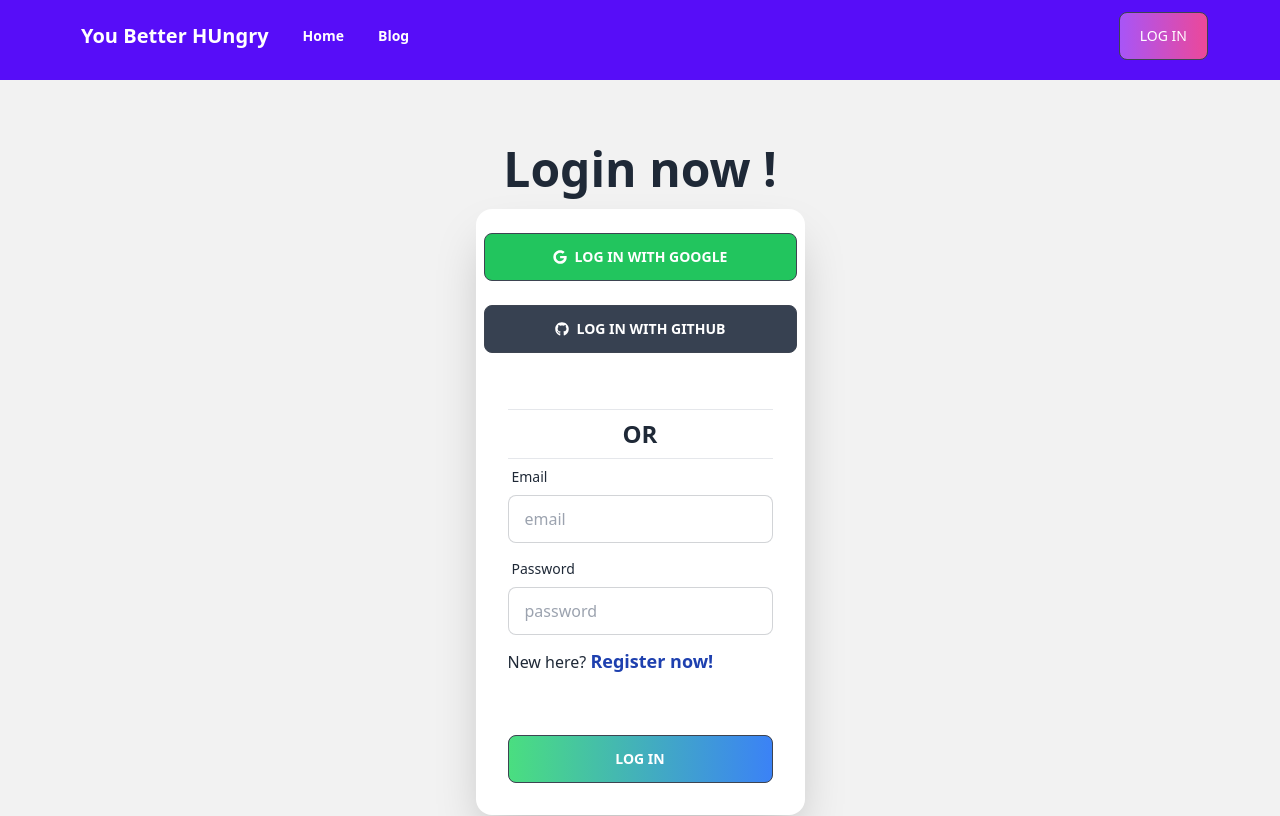
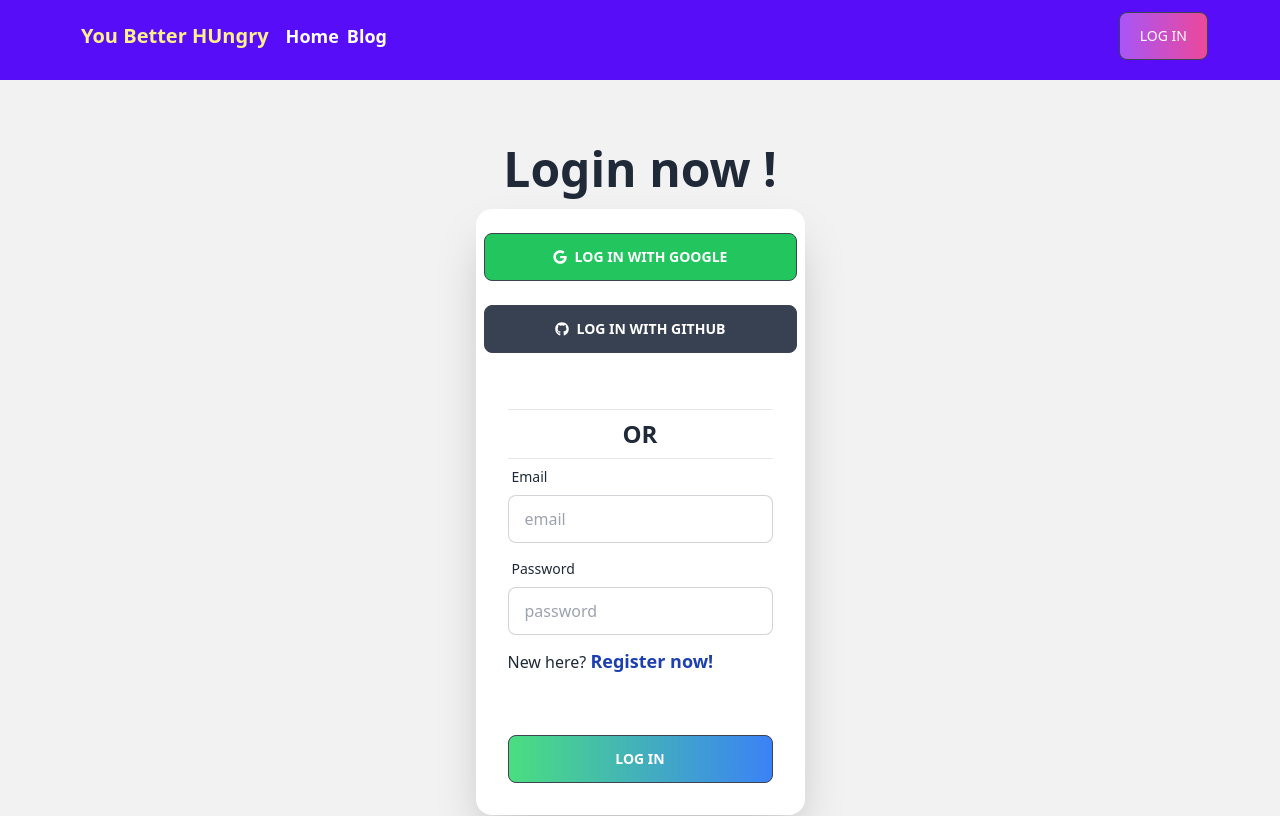
Before and after one commit to joy4563/You_Better_Hungry_Client, a React (Vite) app: page /login in a window 1280 px wide. Shown: the top 816 px of the page. Built offline with nearby package versions, Linux system fonts and the light colour scheme; no server answers.

Commit message:
set active route

```diff
--- a/package.json
+++ b/package.json
@@ -10,6 +10,8 @@
     "preview": "vite preview"
   },
   "dependencies": {
+    "@heroicons/react": "^2.0.17",
+    "@smastrom/react-rating": "^1.3.1",
     "daisyui": "^2.51.6",
     "firebase": "^9.21.0",
     "html2canvas": "^1.4.1",
--- a/src/Routs/Routes.jsx
+++ b/src/Routs/Routes.jsx
@@ -6,12 +6,15 @@ import Login from "../components/Login/Login";
 import Register from "../components/Register/Register";
 import ChefRecipe from "../components/ChefRecipe/ChefRecipe";
 import PrivateRout from "./PrivateRoute";
+import ErrorPage from "../components/ErrorPage/ErrorPage";
 
 const router = createBrowserRouter([
     {
         path: "/",
         element: <Main></Main>,
+        errorElement:<ErrorPage></ErrorPage>,
         children: [
+
             {
                 path: "/",
                 element: <Home></Home>,
--- a/src/components/ChefRecipe/ChefRecipe.jsx
+++ b/src/components/ChefRecipe/ChefRecipe.jsx
@@ -62,7 +62,7 @@ const ChefRecipe = () => {
                 </div>
             </div>
 
-            <div className="grid grid-cols-1 md:grid-cols-3 gap-7">
+            <div className="grid grid-cols-1 lg:grid-cols-3 gap-7">
                 {recipe.map((recipe) => (
                     <Recipe key={recipe.recipeId} recipe={recipe}></Recipe>
                 ))}
--- /dev/null
+++ b/src/components/ErrorPage/ErrorPage.jsx
@@ -0,0 +1,29 @@
+import { FaceFrownIcon } from "@heroicons/react/24/solid";
+import React from "react";
+import { Link, useRouteError } from "react-router-dom";
+
+const ErrorPage = () => {
+    const { error, status } = useRouteError();
+    return (
+        <section className="flex items-center h-screen p-16 bg-gray-100 text-gray-900">
+            <div className="container flex flex-col items-center justify-center px-5 mx-auto my-8">
+                <FaceFrownIcon className="w-40 h-40 text-yellow-500" />
+                <div className="max-w-md text-center">
+                    <h2 className="mb-8 font-extrabold text-9xl text-yellow-500">
+                        <span className="sr-only">Error</span>
+                        {status || 404}
+                    </h2>
+                    <p className="text-2xl font-semibold md:text-3xl text-red-800 mb-8">
+                        {error?.message}
+                    </p>
+                    <p className="text-xl text-red-500 font-bold my-8">There has been occured an error.</p>
+                    <Link to="/" className="btn">
+                        Back to homepage
+                    </Link>
+                </div>
+            </div>
+        </section>
+    );
+};
+
+export default ErrorPage;
--- a/src/components/Header/Header.jsx
+++ b/src/components/Header/Header.jsx
@@ -1,5 +1,5 @@
 import React, { useContext, useState } from "react";
-import { Link } from "react-router-dom";
+import { Link, NavLink } from "react-router-dom";
 import { AuthContext } from "../../providers/AuthProviders";
 import { FaUser } from "react-icons/fa";
 const Header = () => {
@@ -31,25 +31,33 @@ const Header = () => {
             <div className="flex justify-between  bg-primary text-primary-content px-5 md:px-16 py-3">
                 <div className="">
                     <div className="flex flex-col items-center md:flex-row ">
-                        <Link className="btn btn-ghost normal-case text-lg md:text-xl  hover:bg-green-300 hover:text-black">
+                        <p className="btn btn-ghost normal-case text-lg md:text-xl  hover:text-2xl text-yellow-200">
                             You Better HUngry
-                        </Link>
+                        </p>
 
-                        <div>
+                        <nav>
                             {" "}
-                            <Link
-                                className="btn btn-ghost normal-case  hover:bg-green-300 hover:text-black"
+                            <NavLink
                                 to="/"
+                                className={({ isActive }) =>
+                                    isActive
+                                        ? " px-4 py-3 rounded-md bg-green-500 normal-case text-xl mr-2 font-bold"
+                                        : "normal-case mr-2 font-semibold text-lg"
+                                }
                             >
                                 Home
-                            </Link>
-                            <Link
-                                className="btn btn-ghost normal-case hover:bg-green-300 hover:text-black"
+                            </NavLink>
+                            <NavLink
+                                className={({ isActive }) =>
+                                    isActive
+                                        ? " px-4 py-3 rounded-md bg-green-500 normal-case text-xl mr-2 font-bold"
+                                        : "normal-case mr-2 font-semibold text-lg"
+                                }
                                 to="/blog"
                             >
                                 Blog
-                            </Link>
-                        </div>
+                            </NavLink>
+                        </nav>
                     </div>
                 </div>
 
--- a/src/components/Recipe/Recipe.jsx
+++ b/src/components/Recipe/Recipe.jsx
@@ -1,6 +1,7 @@
 import React from "react";
 import { FaBookmark, FaRegStar, FaStar } from "react-icons/fa";
-import Rating from "react-rating";
+import { Rating } from "@smastrom/react-rating";
+import "@smastrom/react-rating/style.css";
 
 import { ToastContainer, toast } from "react-toastify";
 import "react-toastify/dist/ReactToastify.css";
@@ -27,18 +28,16 @@ const Recipe = ({ recipe }) => {
                     <span className="font-extrabold text-xl">{recipeName}</span>
                 </p>
                 <div className="flex items-center mb-4">
-                    <div className=" mb-3 flex-grow">
+                    <div className=" mb-3 flex items-center flex-grow">
                         <span className="font-semibold mr-2 ">Ratings:</span>
                         {rating}
+
                         <Rating
-                            readonly
-                            placeholderRating={rating}
-                            emptySymbol={<FaRegStar></FaRegStar>}
-                            placeholderSymbol={
-                                <FaStar className="text-warning"></FaStar>
-                            }
-                            fullSymbol={<FaStar></FaStar>}
-                        ></Rating>
+                            className="ml-2"
+                            style={{ maxWidth: 150 }}
+                            value={rating}
+                            readOnly
+                        />
                     </div>
                     <div>
                         <button
--- a/src/firebase/firebase.config.js
+++ b/src/firebase/firebase.config.js
@@ -4,7 +4,7 @@ import { initializeApp } from "firebase/app";
 // https://firebase.google.com/docs/web/setup#available-libraries
 
 // Your web app's Firebase configuration
-console.log("env var", import.meta.env.VITE_PASS);
+// console.log("env var", import.meta.env.VITE_PASS);
 const firebaseConfig = {
     apiKey:import.meta.env.VITE_APIKEY,
     authDomain:import.meta.env.VITE_AUTHDOMAIN,
```
Also changed, not shown: 1 other file (tests, documents, lock files or other folders).
